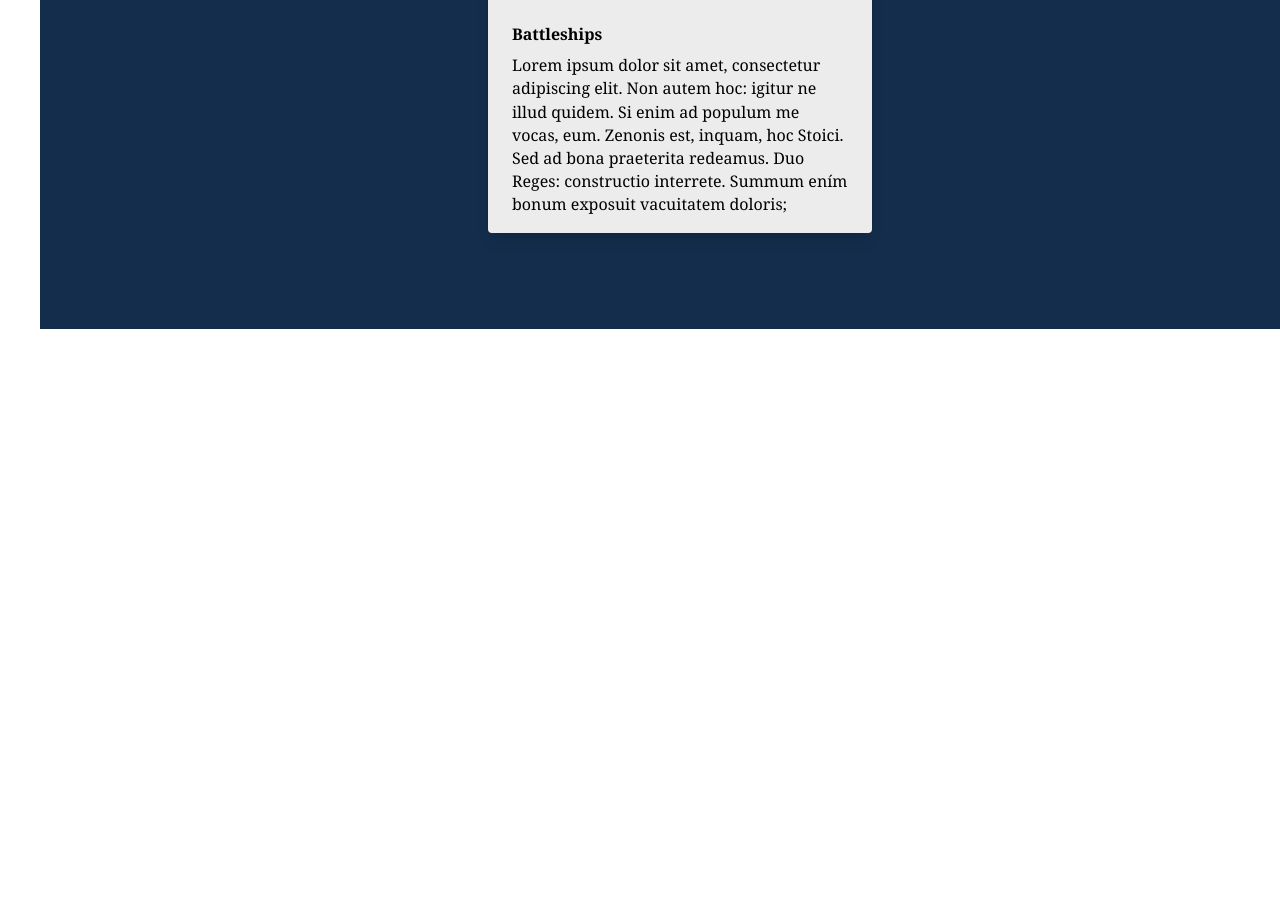
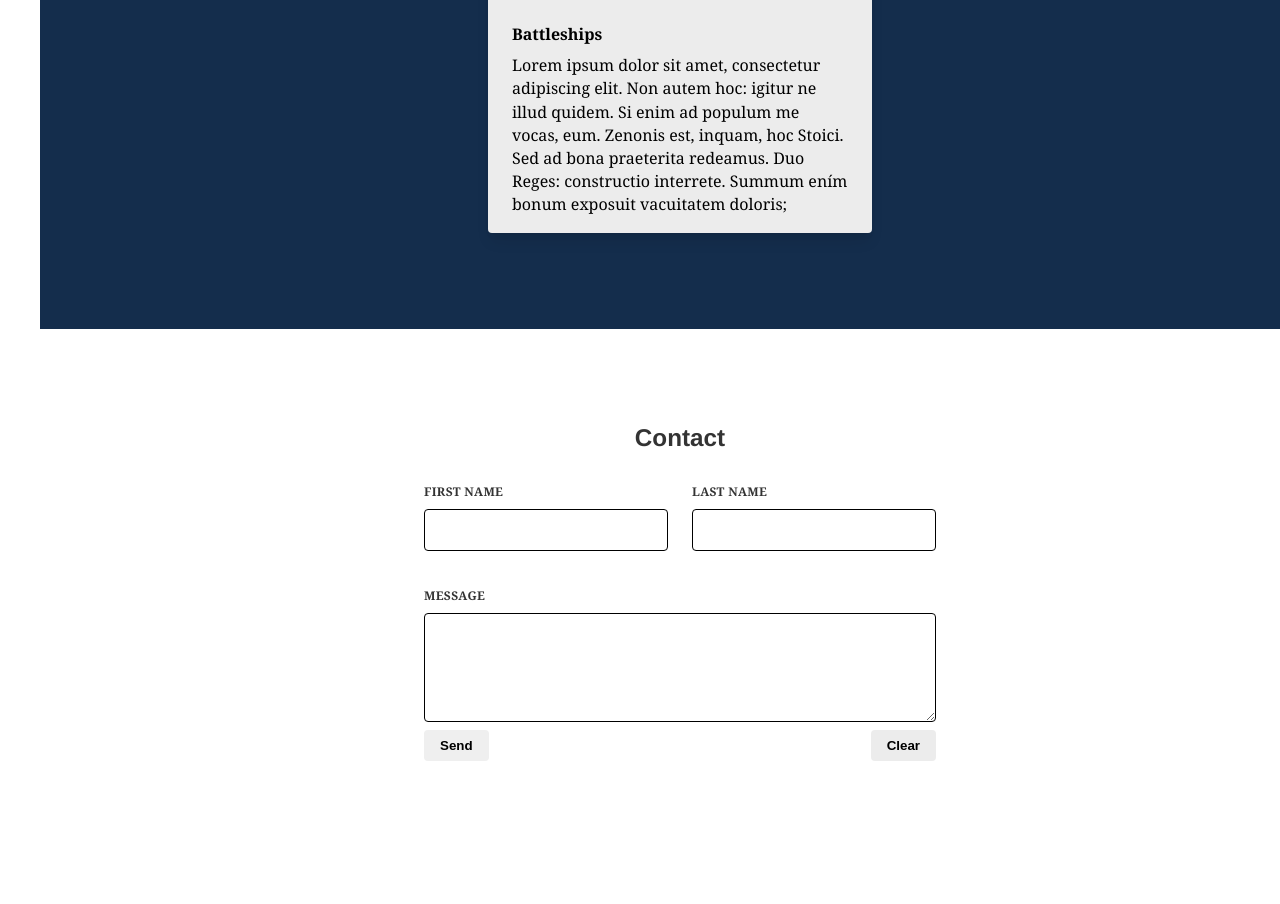
Before and after one commit to AJ-Murphy/mySite, a Gatsby site: page / in a window 1280 px wide. Shown: the part 1458-2362 px from the top of the page. Before the commit the page ends 1787 px from the top, so only its background shows below. Built offline with nearby package versions, Linux system fonts and the light colour scheme; Gatsby itself is replaced by a stand-in of ours; some packages are replaced by stand-ins of ours.

Commit message:
Added contact section

```diff
--- /dev/null
+++ b/src/components/contactForm.js
@@ -0,0 +1,75 @@
+import React from "react"
+import PropTypes from "prop-types"
+
+const Contact = () => {
+  return (
+    <form
+      form
+      method="post"
+      netlify-honeypot="bot-field"
+      data-netlify="true"
+      className="w-full max-w-lg"
+    >
+      <input type="hidden" name="bot-field" />
+      <div className="flex flex-wrap -mx-3 mb-6">
+        <div className="w-full md:w-1/2 px-3 mb-6 md:mb-0">
+          <label
+            className="block uppercase tracking-wide text-gray-700 text-xs font-bold mb-2"
+            for="first-name"
+          >
+            First Name
+          </label>
+          <input
+            className="appearance-none block w-full bg-gray-200 text-gray-700 border border-red-500 rounded py-3 px-4 mb-3 leading-tight focus:outline-none focus:bg-white"
+            id="first-name"
+            type="text"
+          />
+        </div>
+        <div className="w-full md:w-1/2 px-3">
+          <label
+            className="block uppercase tracking-wide text-gray-700 text-xs font-bold mb-2"
+            for="last-name"
+          >
+            Last Name
+          </label>
+          <input
+            className="appearance-none block w-full bg-gray-200 text-gray-700 border border-gray-200 rounded py-3 px-4 leading-tight focus:outline-none focus:bg-white focus:border-gray-500"
+            id="last-name"
+            type="text"
+          />
+        </div>
+      </div>
+      <div className="flex flex-wrap -mx-3 mb-6">
+        <div className="w-full px-3">
+          <label
+            className="block uppercase tracking-wide text-gray-700 text-xs font-bold mb-2"
+            for="message"
+          >
+            Message
+          </label>
+          <textarea
+            className="appearance-none block w-full bg-gray-200 text-gray-700 border border-gray-200 rounded mb-2 py-3 px-4 leading-tight focus:outline-none focus:bg-white focus:border-gray-500"
+            name="message"
+            id="message"
+            type="text"
+            rows="5"
+          />
+          <div className="flex items-center justify-between">
+            <button
+              className="bg-transparent font-bold py-2 px-4 rounded focus:outline-none focus:shadow-outline"
+              type="button"
+            >
+              Send
+            </button>
+            <input
+              className="bg-white font-bold py-2 px-4 rounded focus:outline-none focus:shadow-outline"
+              type="reset"
+              value="Clear"
+            />
+          </div>
+        </div>
+      </div>
+    </form>
+  )
+}
+export default Contact
--- a/src/pages/index.js
+++ b/src/pages/index.js
@@ -9,6 +9,7 @@ import Hero from "../components/hero"
 import Section from "../components/section"
 import Cards from "../components/cards"
 import Card from "../components/card"
+import Contact from "../components/contactForm"
 
 import SEO from "../components/seo"
 
@@ -40,6 +41,9 @@ const IndexPage = () => (
         />
       </Cards>
     </Section>
+    <Section headingText="Contact">
+      <Contact />
+    </Section>
   </Layout>
 )
 
```
